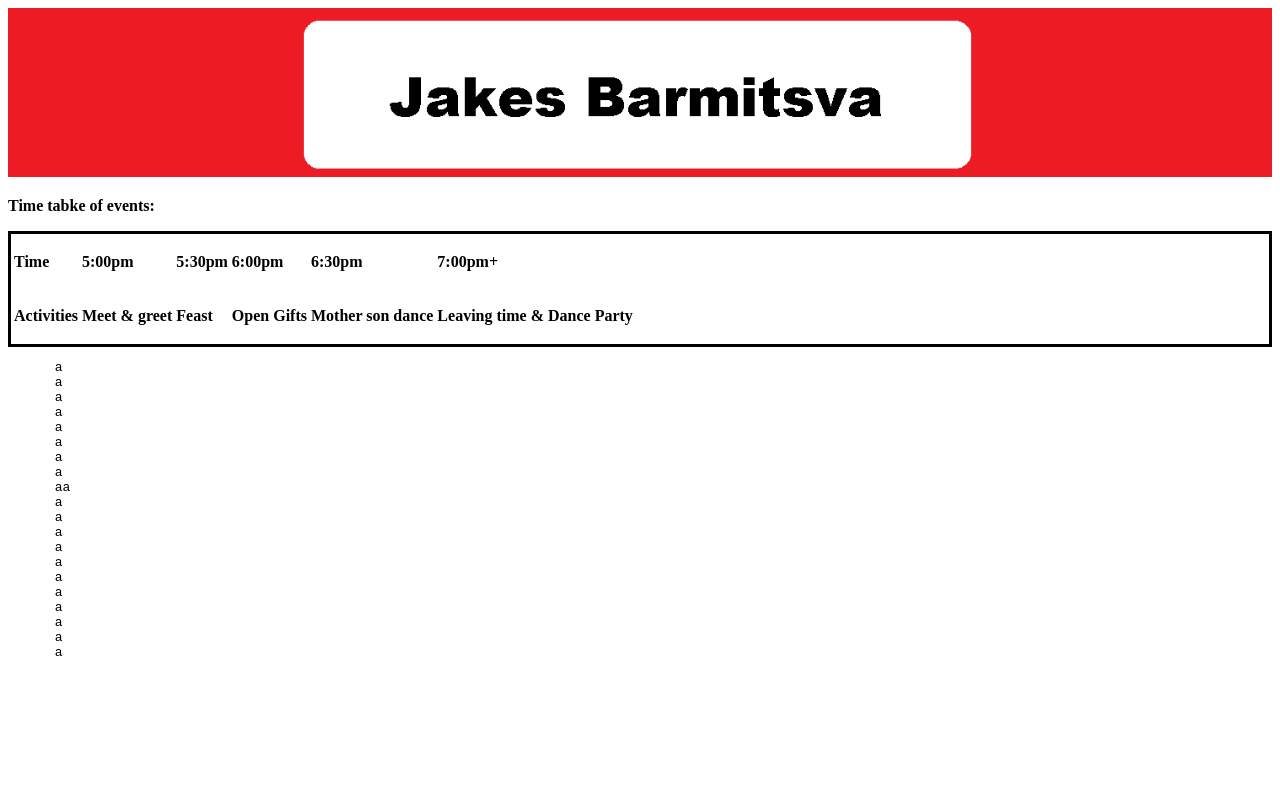
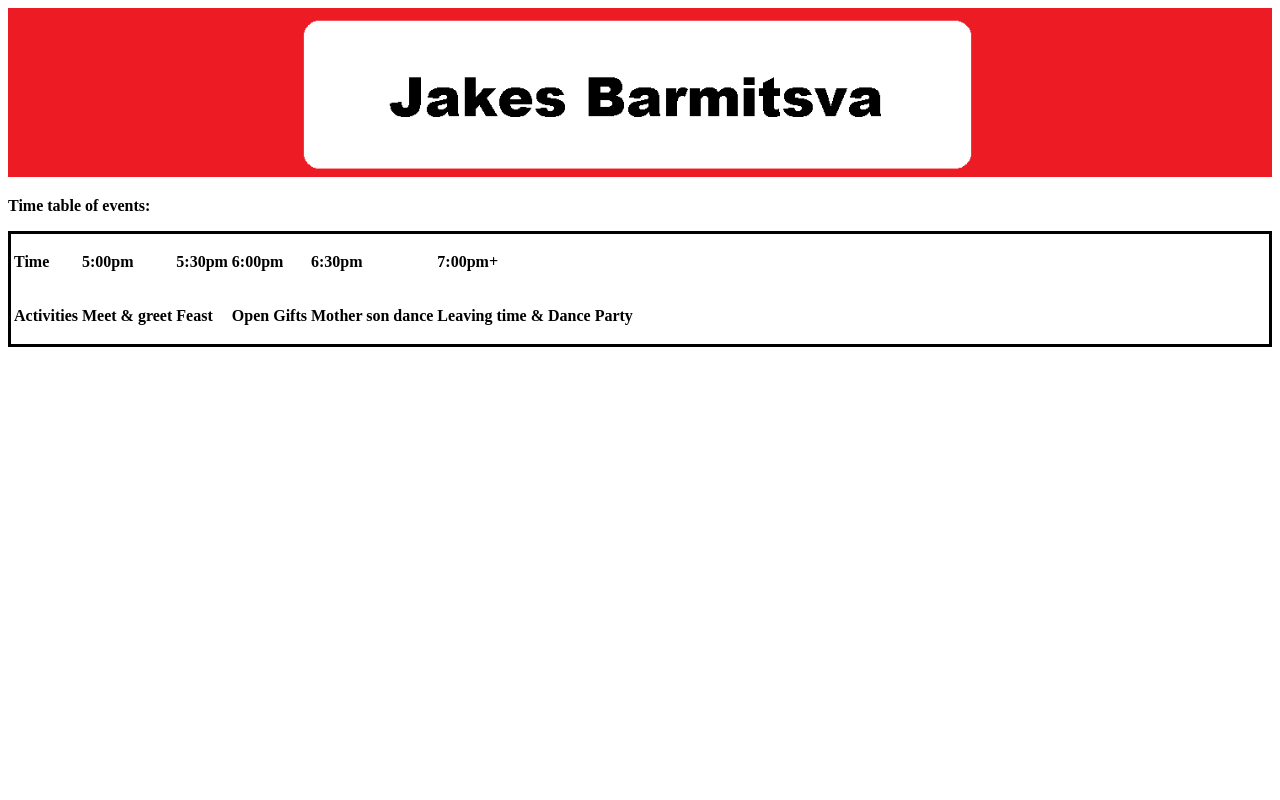
Before and after one commit to Flysandwings/Flysandwings.github.io, a plain HTML site: page Projects/eVite.html in a window 1280 px wide. Shown: the top 800 px of the page. Drawn offline with Linux system fonts and the light colour scheme.

Commit message:
Update eVite.html

```diff
--- a/Projects/eVite.html
+++ b/Projects/eVite.html
@@ -6,7 +6,7 @@
   </head>
   <body>
     <div id="header"><img src="summalumma.png" width="100%"></div>
-    <div><p>Time tabke of events:</p></div>
+    <div><p>Time table of events:</p></div>
     <div id="tabl">
       <table>
         <tr>
@@ -27,75 +27,5 @@
         </tr>
       </table>
     </div>
-     <pre>
-      a
-      a
-      a
-      a
-      a
-      a
-      a
-      a
-      aa
-      a
-      a
-      a
-      a
-      a
-      a
-      a
-      a
-      a
-      a
-      a
-
-
-
-
-
-
-
-
-
-
-
-
-
-
-
-
-
-
-
-
-
-
-
-
-
-
-
-
-
-
-
-
-
-
-
-
-
-
-
-      a
-      a
-      a
-      a
-      a
-      a
-      a
-      a
-      a
-      </pre>
   </body>
 </html>
```
